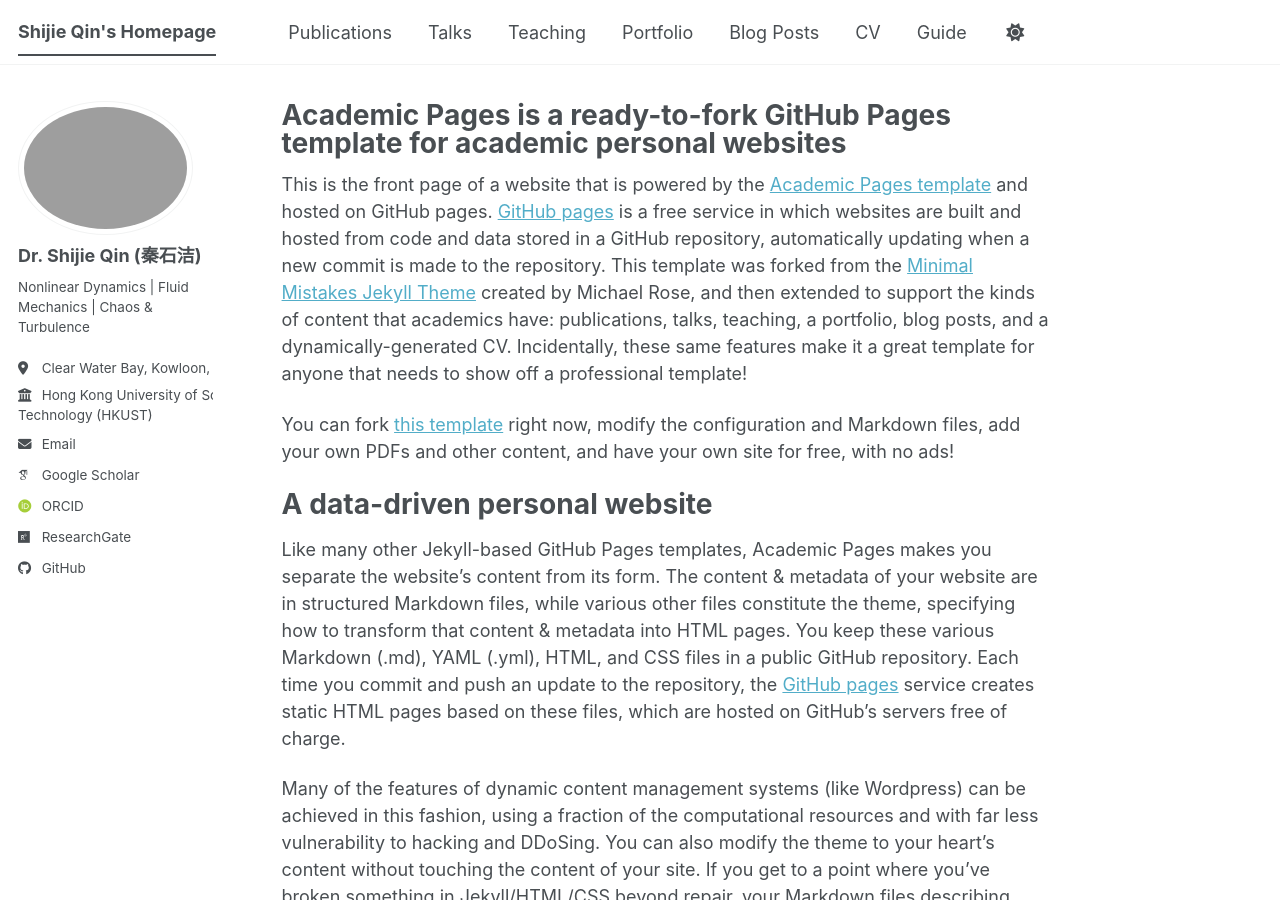
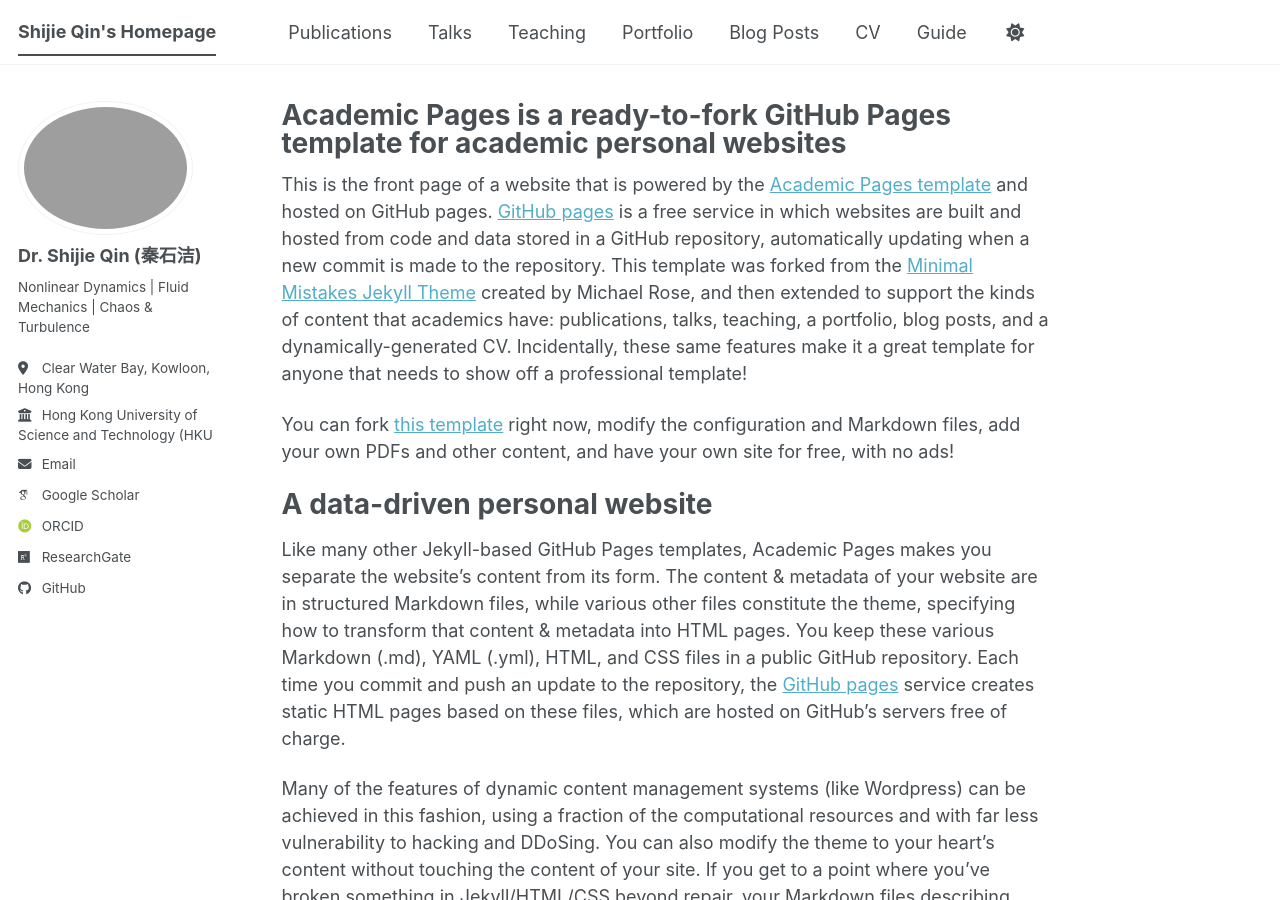
Before and after one commit to sjqin/sjqin.github.io, a Jekyll site: the page built from _pages/about.md, in a window 1280 px wide and 900 px high. Built offline with Jekyll 4.4.1, drawn with Linux system fonts in a browser that asks for light colours; some web fonts are replaced; a script bundle is joined from its source files by our own code; library files that are not in the unit come from our copies.

```diff
--- a/_config.yml
+++ b/_config.yml
@@ -27,8 +27,8 @@ author:
   name             : "Dr. Shijie Qin (秦石洁)"
   pronouns         : # example: "she/her"
   bio              : "Nonlinear Dynamics | Fluid Mechanics | Chaos & Turbulence"
-  location         : "Clear Water Bay, Kowloon, Hong Kong"
-  employer         : "Hong Kong University of Science and <br> Technology (HKUST)"
+  location         : "Clear Water Bay, Kowloon, <br> Hong Kong"
+  employer         : "Hong Kong University of <br> Science and Technology (HKUST)"
   uri              : # URL
   email            : "shijieqin@ust.hk"
 
```
